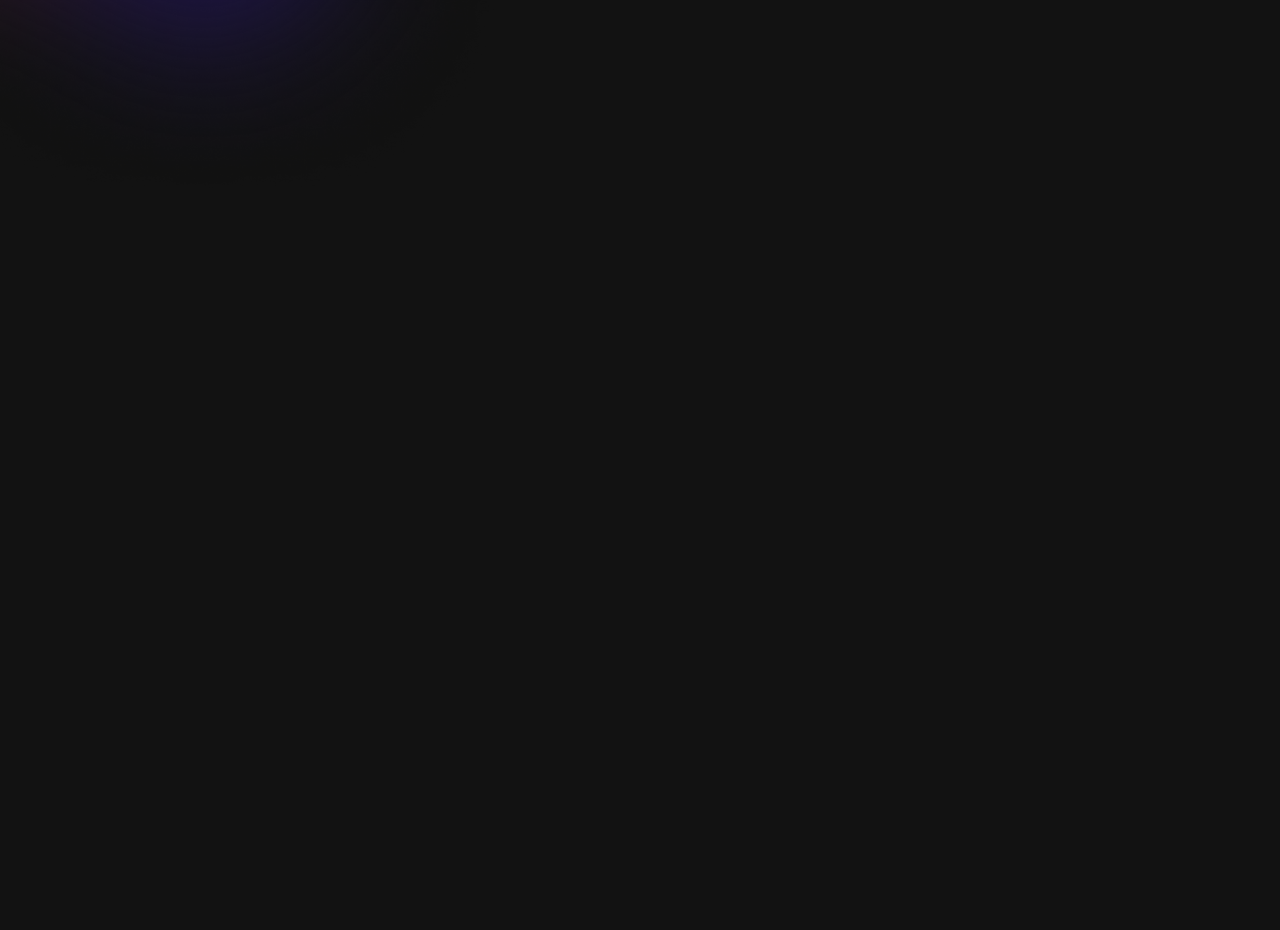
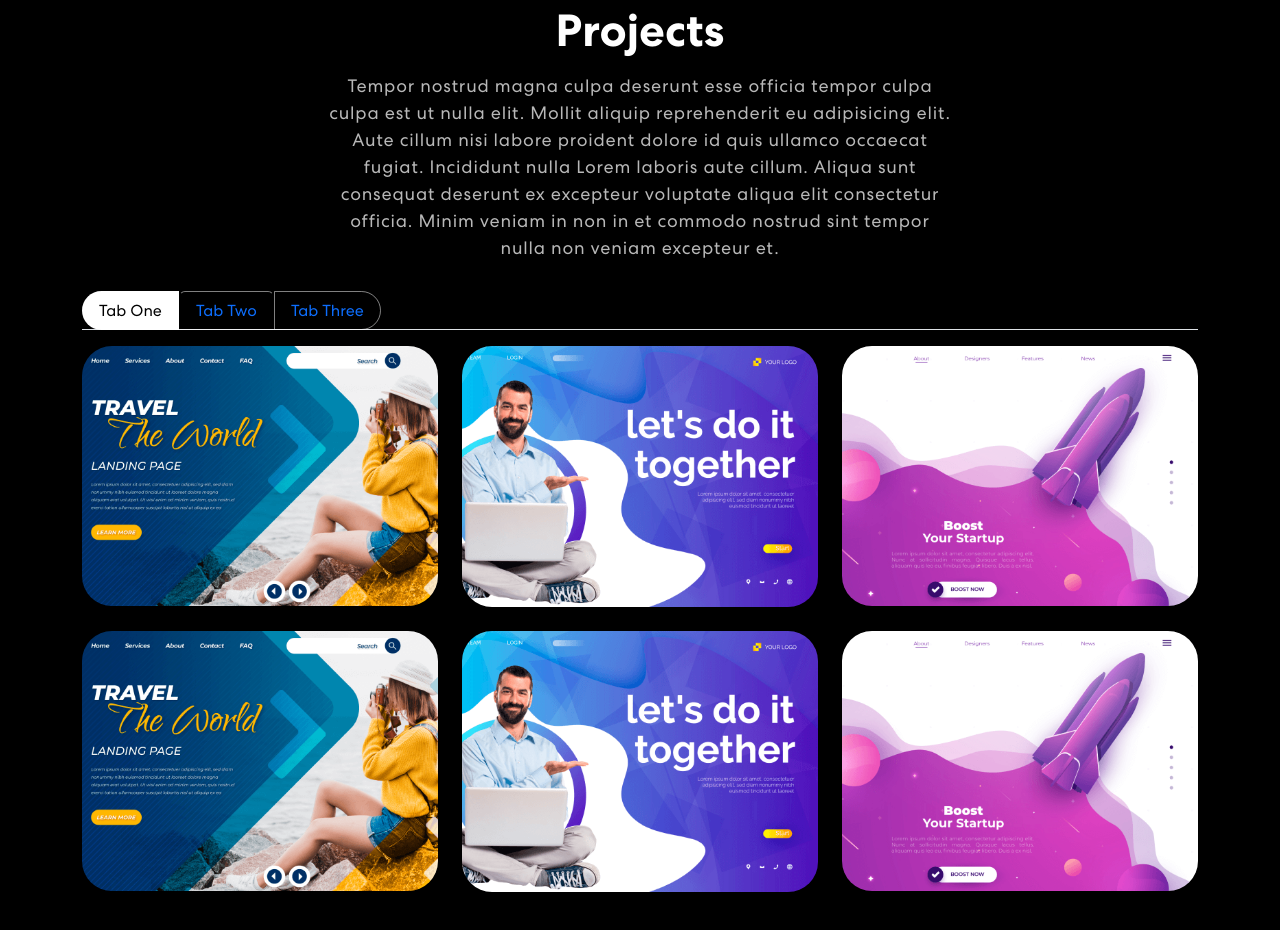
Before and after one commit to muhammaduzairrazaq/portfolioReact, a React (Create React App) app: page / in a window 1280 px wide. Shown: the part 1460-2390 px from the top of the page. Before the commit the page ends 1665 px from the top, so only its background shows below. Built offline with nearby package versions, Linux system fonts and the light colour scheme.

Commit message:
projects added

```diff
--- a/src/App.js
+++ b/src/App.js
@@ -4,6 +4,7 @@ import NavBar from './components/NavBar';
 import Skills from './components/Skills';
 import 'bootstrap/dist/css/bootstrap.min.css';
 import { Banner } from './components/Banner';
+import { Projects } from './components/Projects';
 
 function App() {
   return (
@@ -11,6 +12,7 @@ function App() {
       <NavBar/>
       <Banner></Banner>
       <Skills></Skills>
+      <Projects></Projects>
     </div>
   );
 }
--- /dev/null
+++ b/src/components/ProjectCard.js
@@ -0,0 +1,15 @@
+import { Col } from "react-bootstrap";
+
+export const ProjectCard = ({title, description, imgUrl}) => {
+    return (
+        <Col sm={6} md={4}>
+            <div className="proj-imgbx">
+                <img src={imgUrl} alt="Project Image"/>
+                <div className="proj-txtx">
+                    <h4>{title}</h4>
+                    <span>{description}</span>
+                </div>
+            </div>
+        </Col>
+    )
+}
--- /dev/null
+++ b/src/components/Projects.js
@@ -0,0 +1,80 @@
+import { Container, Row, Col } from "react-bootstrap";
+import projImg1 from "../assets/img/project-img1.png";
+import projImg2 from "../assets/img/project-img2.png";
+import projImg3 from "../assets/img/project-img3.png";
+import colorSharp2 from "../assets/img/color-sharp2.png";
+import Tab from "react-bootstrap/Tab";
+import Tabs from "react-bootstrap/Tabs";
+import { ProjectCard } from "./ProjectCard";
+
+export const Projects = () => {
+  const projects = [
+    {
+      title: "Business Startup",
+      description: "Design & Development",
+      imgUrl: projImg1,
+    },
+    {
+      title: "Business Startup",
+      description: "Design & Development",
+      imgUrl: projImg2,
+    },
+    {
+      title: "Business Startup",
+      description: "Design & Development",
+      imgUrl: projImg3,
+    },
+    {
+      title: "Business Startup",
+      description: "Design & Development",
+      imgUrl: projImg1,
+    },
+    {
+      title: "Business Startup",
+      description: "Design & Development",
+      imgUrl: projImg2,
+    },
+    {
+      title: "Business Startup",
+      description: "Design & Development",
+      imgUrl: projImg3,
+    },
+  ];
+
+  return (
+    <section className="project" id="project">
+      <Container>
+        <Row>
+          <Col>
+            <h2>Projects</h2>
+            <p>
+              Tempor nostrud magna culpa deserunt esse officia tempor culpa
+              culpa est ut nulla elit. Mollit aliquip reprehenderit eu
+              adipisicing elit. Aute cillum nisi labore proident dolore id quis
+              ullamco occaecat fugiat. Incididunt nulla Lorem laboris aute
+              cillum. Aliqua sunt consequat deserunt ex excepteur voluptate
+              aliqua elit consectetur officia. Minim veniam in non in et commodo
+              nostrud sint tempor nulla non veniam excepteur et.
+            </p>
+            <Tabs defaultActiveKey="first" id="projects-tabs" className="mb-3">
+              <Tab eventKey="first" title="Tab One">
+                <Row>
+                  {projects.map((project, index) => {
+                    return <ProjectCard key={index} {...project} />;
+                  })}
+                </Row>
+              </Tab>
+              <Tab eventKey="second" title="Tab Two">
+                Lorem Ipsum
+              </Tab>
+              <Tab eventKey="third" title="Tab Three">
+                Lorem Ipsum
+              </Tab>
+            </Tabs>
+          </Col>
+        </Row>
+      </Container>
+      <img className="background-image-right" src={colorSharp2} />
+    </section>
+  );
+};
```
Also changed, not shown: 1 other file (tests, documents, lock files or other folders).
